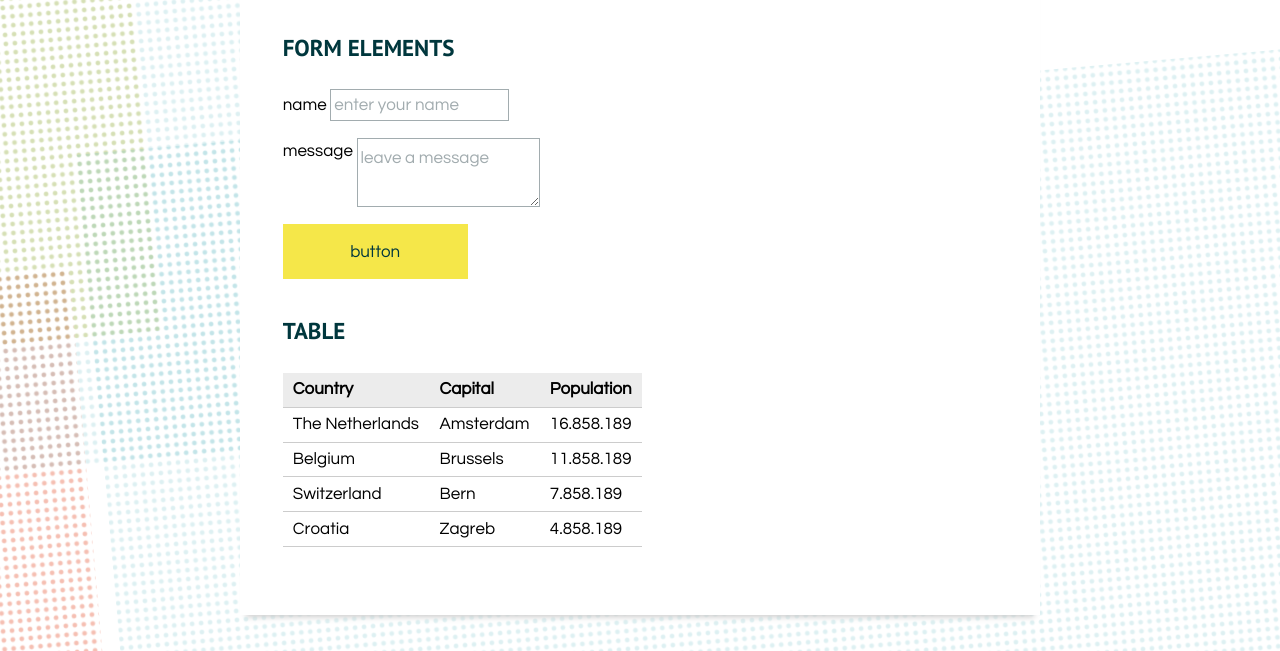
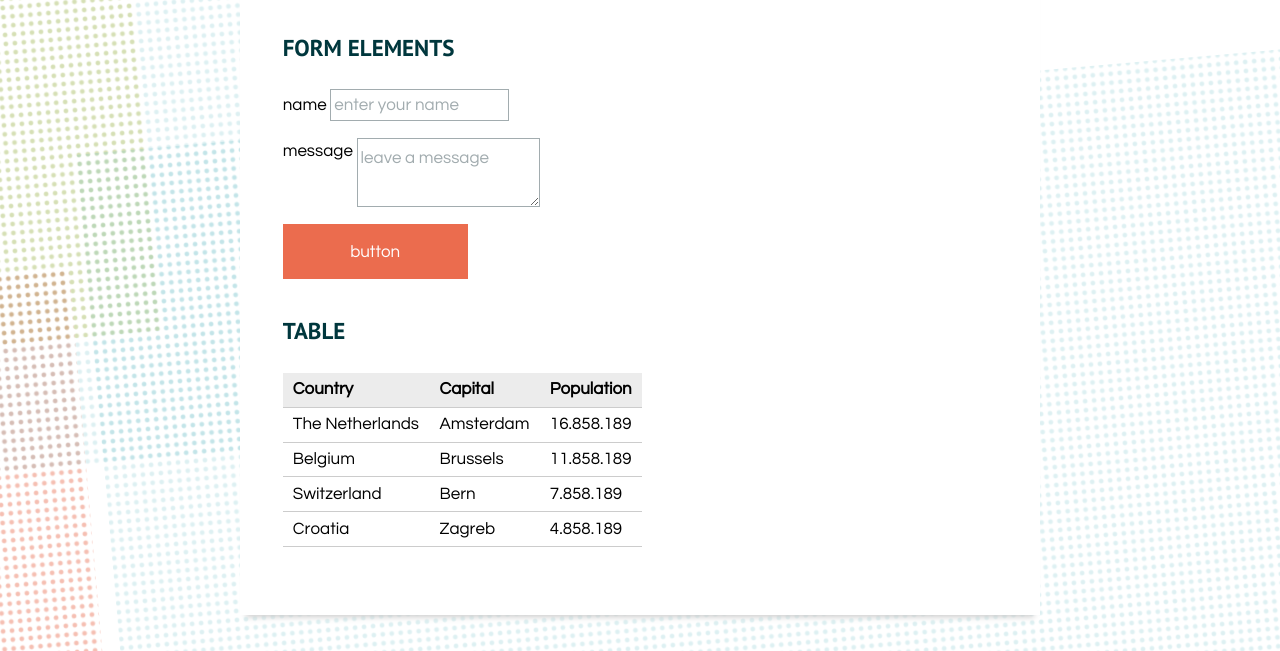
Before and after one commit to voorhoede/voorhoede-core-styles, a website: page index.html in a window 1280 px wide. In both pictures the pointer is over the button "button". Shown: the part 4079-4730 px from the top of the page. Drawn offline with nearby package versions, Linux system fonts and the light colour scheme; files that its build step writes are made by us from their sources.

Commit message:
fix hover color of button

```diff
--- a/assets/styles/core/_form-elements.scss
+++ b/assets/styles/core/_form-elements.scss
@@ -45,8 +45,7 @@ button {
 
 	&:hover,
 	&:focus {
-		background-color: $button-internal-hover;
-		color: $button-external;
+		background-color: $button-inline-hover;;
 	}
 	&.icon-right:after {
 		content: $icon-arrow-right;
```
